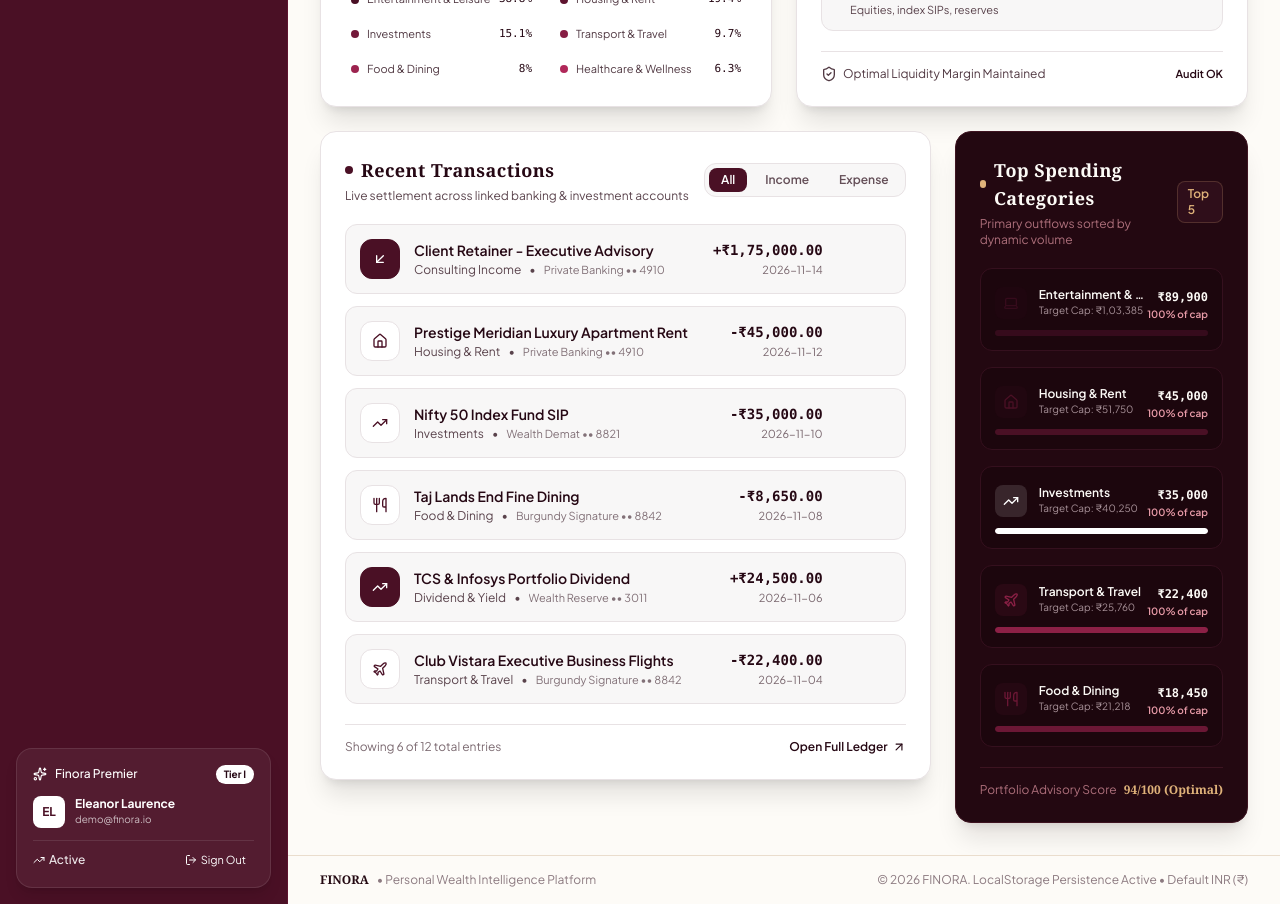
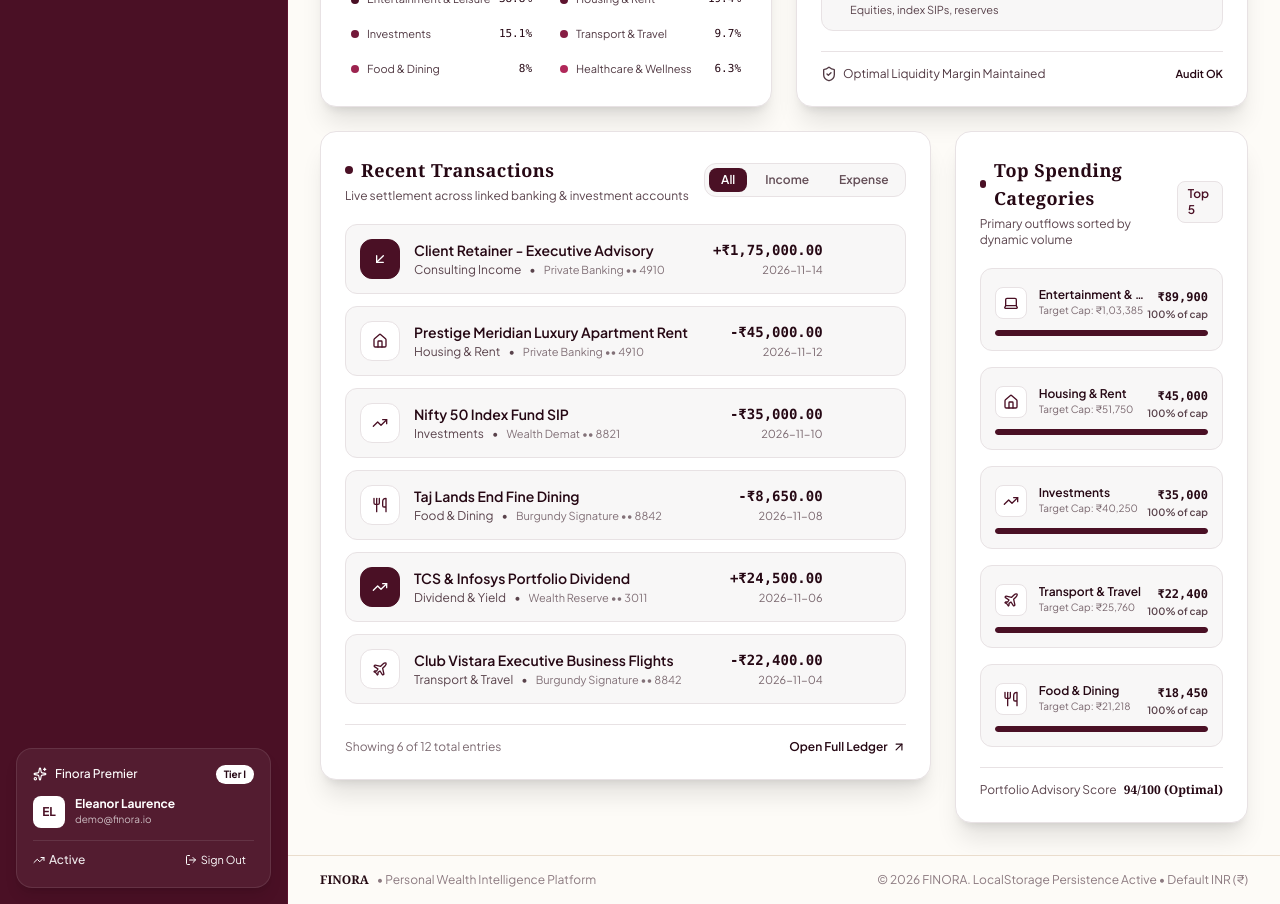
Before and after one commit to vermaanv01-boop/FINORA-Personal-Finance-Tracker., a React (Vite) app: page /dashboard in a window 1280 px wide. Shown: the part 1260-2164 px from the top of the page. Built offline with nearby package versions, Linux system fonts and the light colour scheme; a web font is replaced by a local one.

Commit message:
changing ui

```diff
--- a/src/sections/TopSpendingCategories.jsx
+++ b/src/sections/TopSpendingCategories.jsx
@@ -11,6 +11,7 @@ import {
   CreditCard
 } from 'lucide-react';
 import { formatCurrency } from '../utils/currency';
+import { useTheme } from '../context/ThemeContext';
 
 const iconMap = {
   Home,
@@ -25,23 +26,31 @@ const iconMap = {
 };
 
 export default function TopSpendingCategories({ categories, currency = 'INR' }) {
+  const { isDark } = useTheme();
+
   return (
-    <div className="bg-[#230811] border border-[#3E1421] rounded-2xl p-6 shadow-xl shadow-[#15040a]/10 flex flex-col justify-between">
+    <div className={`
+      border rounded-2xl p-6 shadow-xl flex flex-col justify-between transition-colors
+      ${isDark
+        ? 'bg-[#260814] border-[#360B1C] text-[#FFFFFF]'
+        : 'bg-[#FFFFFF] border-[#E8E2E4] text-[#260814]'
+      }
+    `}>
       {/* Header */}
       <div>
         <div className="flex items-center justify-between mb-5">
           <div>
             <div className="flex items-center gap-2">
-              <span className="w-2 h-2 rounded-full bg-[#DFB27A]" />
-              <h3 className="font-serif font-bold text-lg text-[#FDFBF7] tracking-wide">
+              <span className={`w-2 h-2 rounded-full ${isDark ? 'bg-[#FFFFFF]' : 'bg-[#4A1025]'}`} />
+              <h3 className="font-serif font-bold text-lg tracking-wide">
                 Top Spending Categories
               </h3>
             </div>
-            <p className="text-xs text-[#E89BA8]/70 mt-1">
+            <p className="text-xs opacity-75 mt-1">
               Primary outflows sorted by dynamic volume
             </p>
           </div>
-          <span className="text-xs text-[#DFB27A] font-semibold bg-[#2F0E1A] px-2.5 py-1 rounded-lg border border-[#DFB27A]/20">
+          <span className={`text-xs font-semibold px-2.5 py-1 rounded-lg border ${isDark ? 'bg-[#360B1C] border-[#52152C] text-[#FFFFFF]' : 'bg-[#F8F7F7] border-[#E8E2E4] text-[#4A1025]'}`}>
             Top {categories.length}
           </span>
         </div>
@@ -49,7 +58,7 @@ export default function TopSpendingCategories({ categories, currency = 'INR' })
         {/* Categories List */}
         <div className="space-y-4">
           {categories.length === 0 ? (
-            <div className="text-center py-8 text-xs text-[#A89299]">
+            <div className="text-center py-8 text-xs opacity-60">
               No expense categories recorded yet.
             </div>
           ) : (
@@ -60,46 +69,47 @@ export default function TopSpendingCategories({ categories, currency = 'INR' })
               return (
                 <div
                   key={cat.id || cat.name}
-                  className="p-3.5 rounded-xl bg-[#1C060D] border border-[#35101E] hover:border-[#571B2C] transition-all group"
+                  className={`
+                    p-3.5 rounded-xl border transition-all group
+                    ${isDark
+                      ? 'bg-[#360B1C] border-[#52152C] hover:border-[#FFFFFF]/30'
+                      : 'bg-[#F8F7F7] border-[#E8E2E4] hover:border-[#4A1025]'
+                    }
+                  `}
                 >
                   <div className="flex items-center justify-between mb-2">
                     <div className="flex items-center gap-3 min-w-0">
-                      <div
-                        className="w-8 h-8 rounded-lg flex items-center justify-center shrink-0"
-                        style={{ backgroundColor: `${cat.color}20`, color: cat.color }}
-                      >
+                      <div className={`
+                        w-8 h-8 rounded-lg flex items-center justify-center shrink-0
+                        ${isDark ? 'bg-[#260814] text-[#FFFFFF]' : 'bg-[#FFFFFF] text-[#4A1025] border border-[#E8E2E4]'}
+                      `}>
                         <Icon className="w-4 h-4" />
                       </div>
                       <div className="truncate">
-                        <p className="text-xs font-semibold text-[#FDFBF7] group-hover:text-[#DFB27A] transition-colors truncate">
+                        <p className="text-xs font-semibold truncate">
                           {cat.name}
                         </p>
-                        <p className="text-[10px] text-[#A89299]">
+                        <p className="text-[10px] opacity-60">
                           Target Cap: {formatCurrency(cat.allocatedBudget, currency, false)}
                         </p>
                       </div>
                     </div>
 
                     <div className="text-right shrink-0">
-                      <span className="font-mono text-xs font-bold text-[#FDFBF7]">
+                      <span className="font-mono text-xs font-bold">
                         {formatCurrency(cat.amount, currency, false)}
                       </span>
-                      <span className={`block text-[10px] font-semibold ${
-                        isHighUsage ? 'text-[#E89BA8]' : 'text-[#DFB27A]'
-                      }`}>
+                      <span className="block text-[10px] font-semibold opacity-75">
                         {cat.percentage}% of cap
                       </span>
                     </div>
                   </div>
 
                   {/* Progress Indicator */}
-                  <div className="w-full h-1.5 bg-[#2B0A15] rounded-full overflow-hidden">
+                  <div className={`w-full h-1.5 rounded-full overflow-hidden ${isDark ? 'bg-[#260814]' : 'bg-[#E8E2E4]'}`}>
                     <div
-                      className="h-full rounded-full transition-all duration-500"
-                      style={{
-                        width: `${Math.min(cat.percentage, 100)}%`,
-                        backgroundColor: cat.color
-                      }}
+                      className={`h-full rounded-full transition-all duration-500 ${isDark ? 'bg-[#FFFFFF]' : 'bg-[#4A1025]'}`}
+                      style={{ width: `${Math.min(cat.percentage, 100)}%` }}
                     />
                   </div>
                 </div>
@@ -110,9 +120,9 @@ export default function TopSpendingCategories({ categories, currency = 'INR' })
       </div>
 
       {/* Footer Info */}
-      <div className="mt-5 pt-3.5 border-t border-[#3D1421] flex items-center justify-between text-xs text-[#E89BA8]/70">
-        <span>Portfolio Advisory Score</span>
-        <span className="font-serif font-bold text-[#DFB27A]">94/100 (Optimal)</span>
+      <div className={`mt-5 pt-3.5 border-t flex items-center justify-between text-xs ${isDark ? 'border-[#360B1C]' : 'border-[#E8E2E4]'}`}>
+        <span className="opacity-75">Portfolio Advisory Score</span>
+        <span className="font-serif font-bold">94/100 (Optimal)</span>
       </div>
     </div>
   );
```
